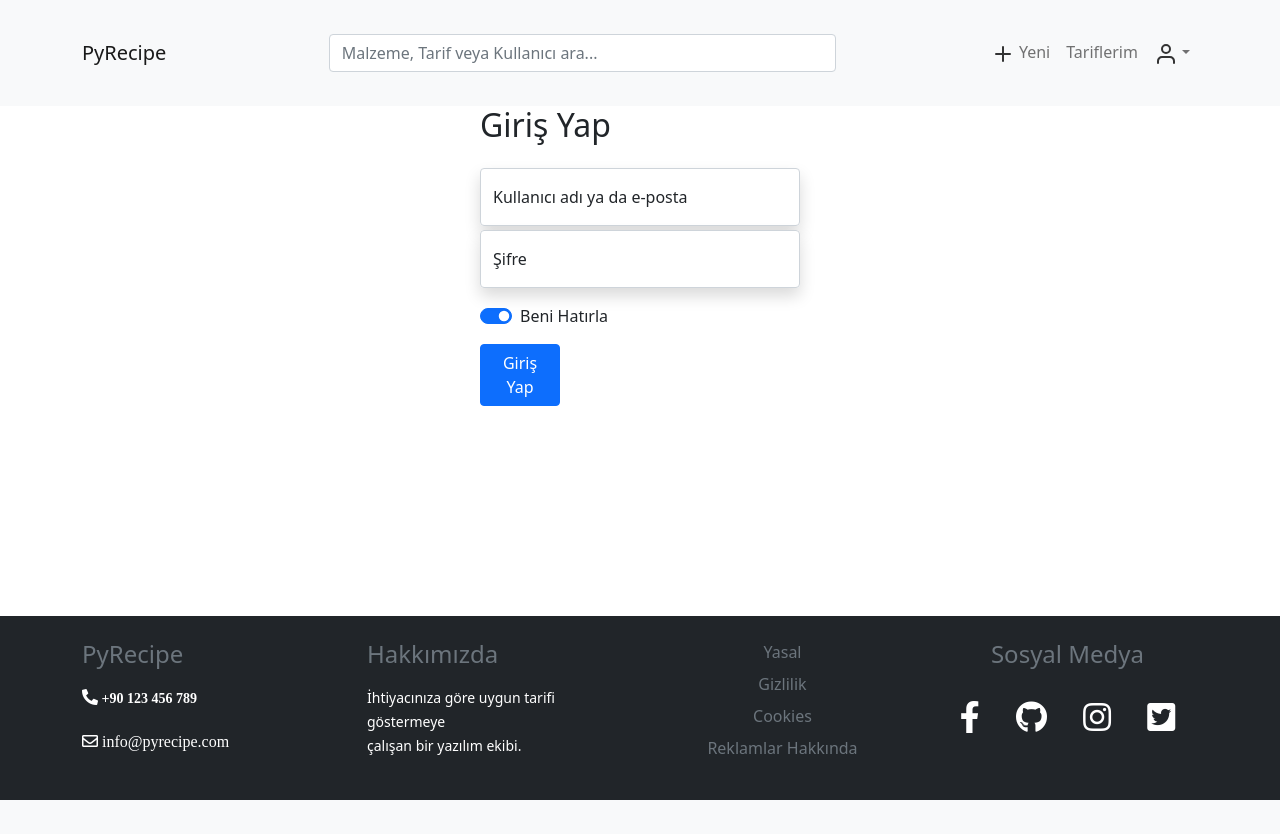
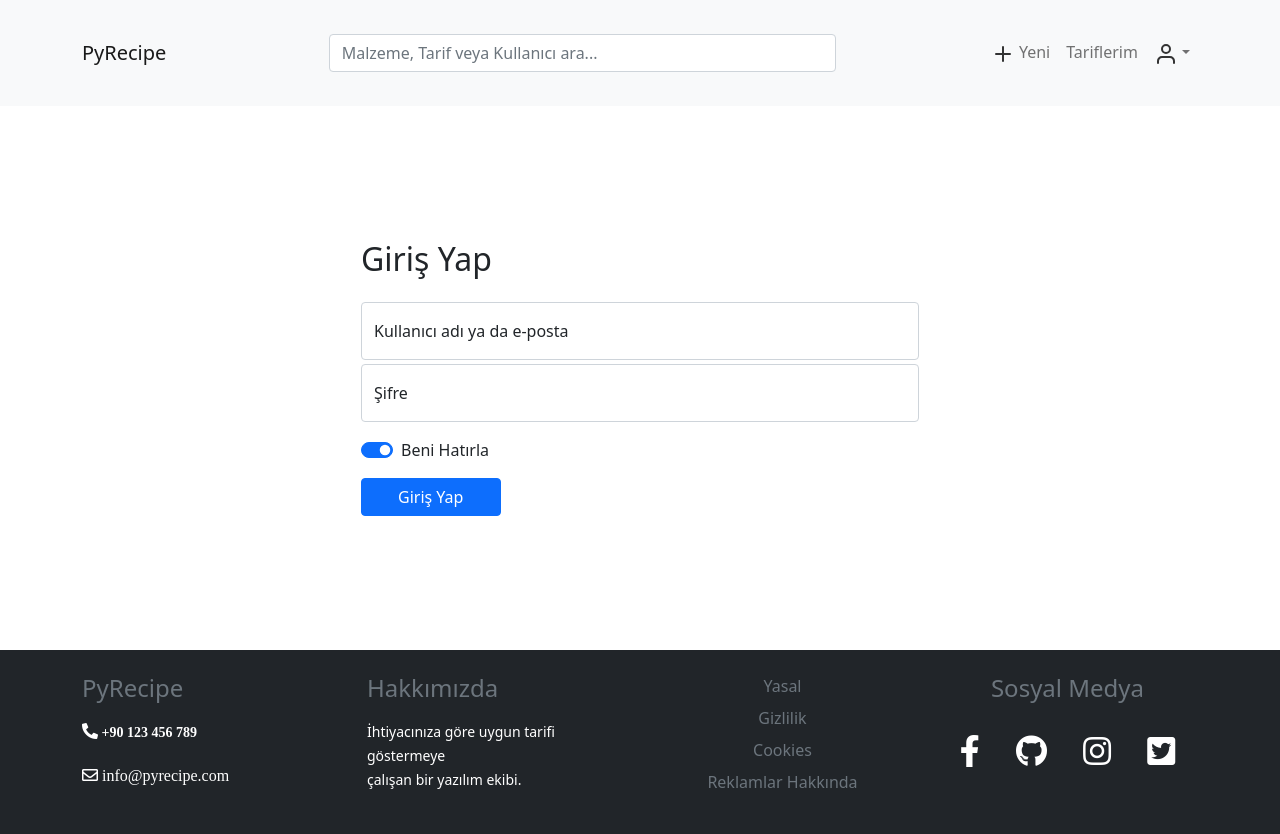
Before and after one commit to PyRecipe/PyRecipe, a Django app: page /giris in a window 1280 px wide. Before the commit the page ends 800 px from the top, so only its background shows below. Run offline with Django 3.2, Linux system fonts and the light colour scheme; some libraries are stand-ins or nearby versions.

Commit message:
Login form centered on screen

```diff
--- a/templates/login.html
+++ b/templates/login.html
@@ -2,20 +2,20 @@
 
 {% block content %}
 
-    <div class="d-flex align-items-center justify-content-center h-100">
-        <form class="w-25">
+    <section style="height: 68vh;" class="d-flex align-items-center justify-content-center container">
+        <form class="w-50">
 
             <h2 class="text-start mb-4">Giriş Yap</h2>
 
             <!-- form-username -->
-            <div class="form-floating shadow bg-body rounded">
+            <div class="form-floating bg-body rounded">
                 <input class="form-control" type="text" id="floatingUsername" placeholder="Kullanıcı adı ya da e-posta">
                 <label for="floatingUsername">Kullanıcı adı ya da e-posta</label>
             </div>
             <!-- /form-username -->
 
             <!-- form-password -->
-            <div class="form-floating shadow bg-body rounded">
+            <div class="form-floating bg-body rounded">
                 <input class="form-control mt-1" type="password" id="floatingPassword" placeholder="Şifre">
                 <label for="floatingPassword">Şifre</label>
             </div>
@@ -35,7 +35,7 @@
             <!-- /form-button -->
 
         </form>
-    </div>
+    </section>
 
 
 {% endblock %}
```
